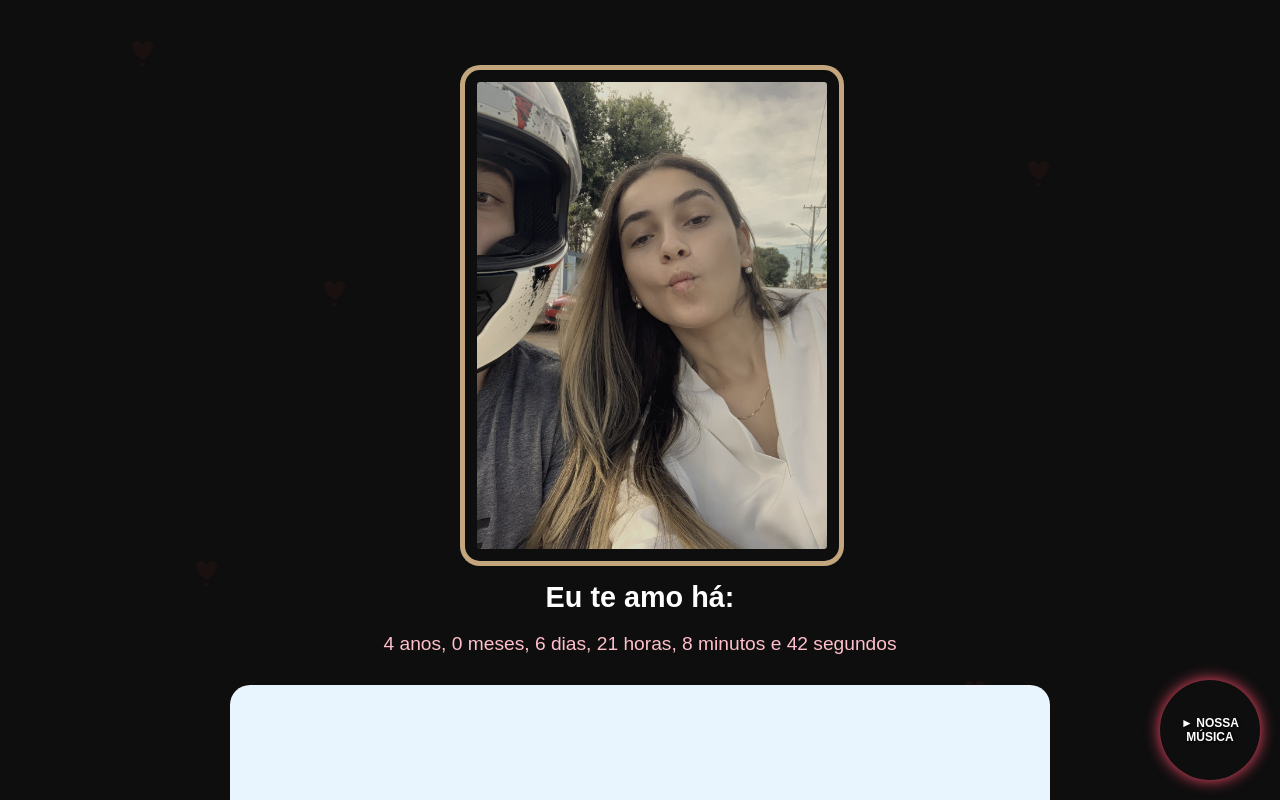
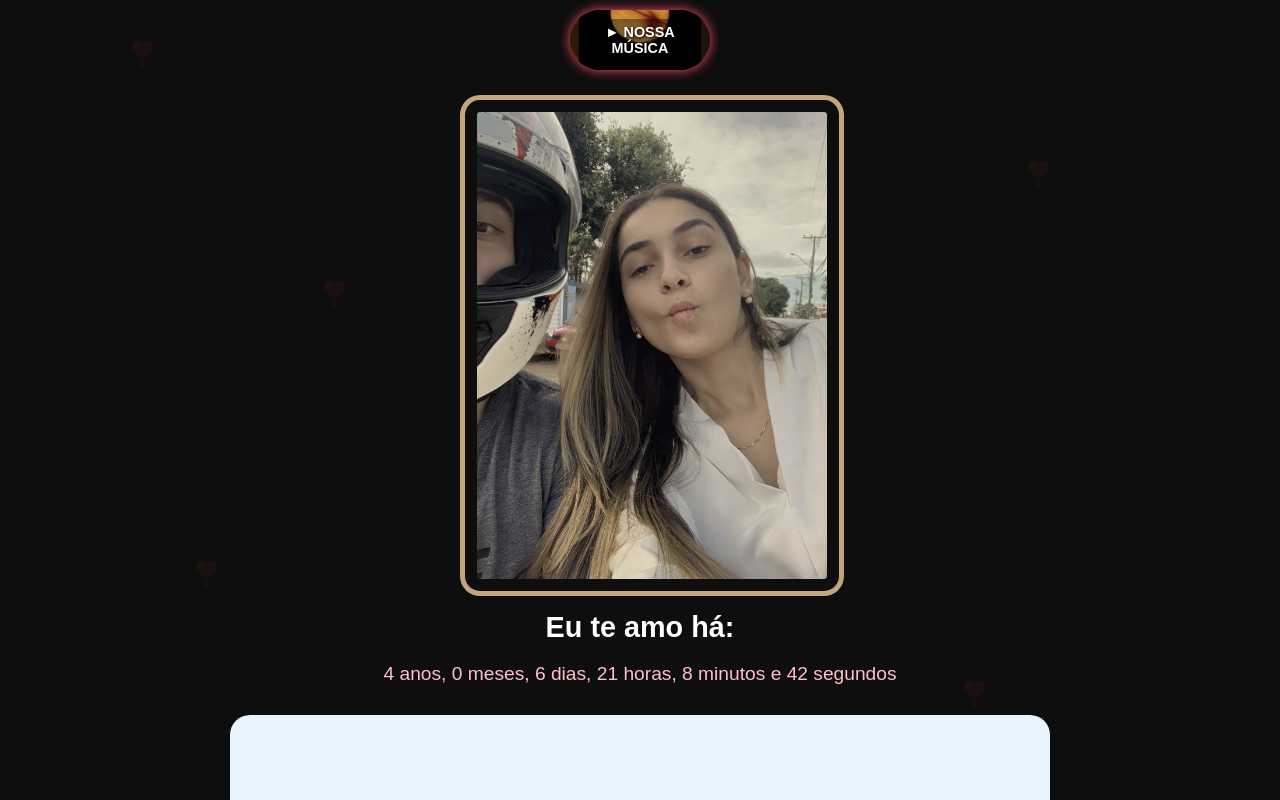
Before and after one commit to ThiagoBussolaro/Eu-te-amo, a plain HTML site: page index.html in a window 1280 px wide. Both pictures are taken after a click on the button "Iniciar ❣️". Shown: the top 800 px of the page. Drawn offline with Linux system fonts and the light colour scheme.

Commit message:
Atualizar o index.html

```diff
--- a/index.html
+++ b/index.html
@@ -55,6 +55,7 @@
     #paginaInicial h2 {
       font-size: 2.5em;
       margin-bottom: 30px;
+      text-align: center;
     }
 
     #btnIniciar {
@@ -72,39 +73,42 @@
       background-color: #ff4d6d;
     }
 
-    /* Botão de música com imagem fixa */
+    /* Botão de música fixo no topo */
     .btn-musica {
       position: fixed;
-      bottom: 20px;
-      right: 20px;
-      width: 100px;
-      height: 100px;
-      background-image: url('img7.jpeg');
+      top: 10px;
+      left: 50%;
+      transform: translateX(-50%);
+      width: 140px;
+      height: 60px;
+      background-image: url('img7.jpg');
       background-size: cover;
       background-position: center;
-      border-radius: 50%;
-      box-shadow: 0 0 15px #ff4d6d;
+      border-radius: 30px;
+      box-shadow: 0 0 12px #ff4d6d;
       display: flex;
       align-items: center;
       justify-content: center;
       cursor: pointer;
       z-index: 999;
+      text-align: center;
     }
 
     .texto-musica {
       color: white;
       font-weight: bold;
-      font-size: 0.75em;
-      text-align: center;
+      font-size: 0.9em;
       text-shadow: 1px 1px 3px black;
-      padding: 5px;
+      background-color: rgba(0, 0, 0, 0.4);
+      border-radius: 20px;
+      padding: 5px 10px;
       pointer-events: none;
     }
 
     .container {
       text-align: center;
       padding: 30px;
-      padding-top: 70px;
+      padding-top: 100px;
     }
 
     .carousel {
@@ -208,7 +212,7 @@
     <button id="btnIniciar">Iniciar ❣️</button>
   </div>
 
-  <!-- Botão de música com imagem -->
+  <!-- Botão de música fixo -->
   <div id="btnPlayPause" class="btn-musica">
     <span class="texto-musica">► NOSSA MÚSICA</span>
   </div>
```
